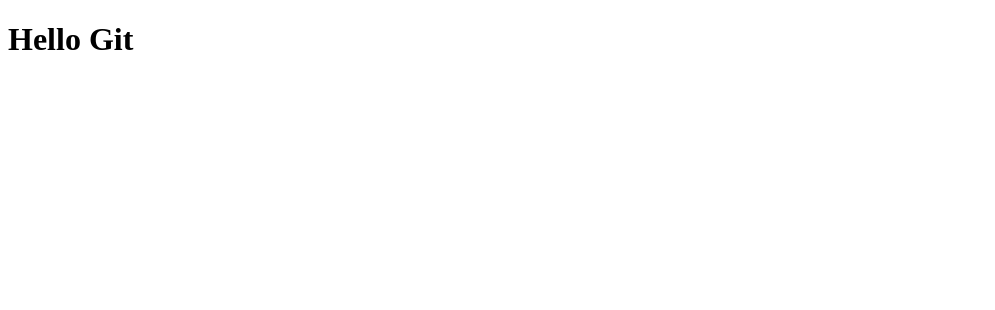
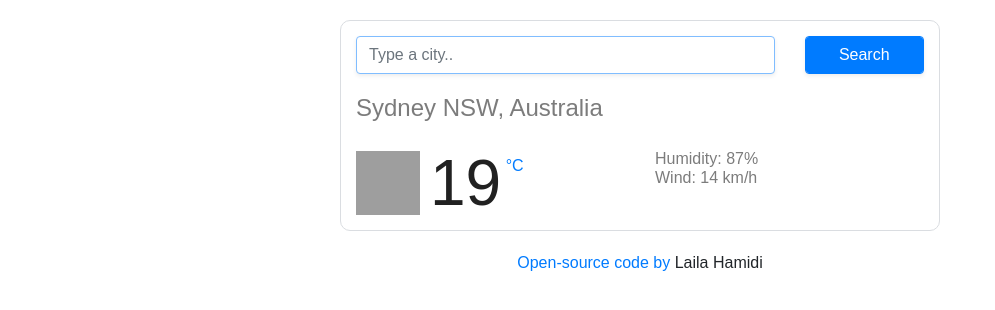
Before and after one commit to LailaCoder/Newproject, a plain HTML site: page INDEX.html in a window 1280 px wide. Shown: the whole page, without its empty margins (0-995 px from the left). Drawn offline with nearby package versions, Linux system fonts and the light colour scheme; grey boxes are pictures that could not be loaded.

Commit message:
final update

```diff
--- a/INDEX.html
+++ b/INDEX.html
@@ -2,11 +2,78 @@
 <html lang="en">
   <head>
     <meta charset="UTF-8" />
-    <meta http-equiv="X-UA-Compatible" content="IE=edge" />
     <meta name="viewport" content="width=device-width, initial-scale=1.0" />
-    <title>Document</title>
+    <meta http-equiv="X-UA-Compatible" content="ie=edge" />
+    <link
+      rel="stylesheet"
+      href="https://stackpath.bootstrapcdn.com/bootstrap/4.3.1/css/bootstrap.min.css"
+      integrity="sha384-ggOyR0iXCbMQv3Xipma34MD+dH/1fQ784/j6cY/iJTQUOhcWr7x9JvoRxT2MZw1T"
+      crossorigin="anonymous"
+    />
+    <link rel="stylesheet" href="styles.css" />
+    <script src="https://unpkg.com/axios/dist/axios.min.js"></script>
+    <title>Weather App</title>
   </head>
+
   <body>
-    <h1>Hello Git</h1>
+    <div class="container">
+      <div class="weather-app">
+        <form class="search-form" id="search-form">
+          <div class="row">
+            <div class="col-9">
+              <input
+                type="search"
+                placeholder="Type a city.."
+                autofocus="on"
+                autocomplete="off"
+                id="city-input"
+                class="form-control shadow-sm"
+              />
+            </div>
+            <div class="col-3">
+              <input
+                type="submit"
+                value="Search"
+                class="form-control btn btn-primary shadow-sm"
+              />
+            </div>
+          </div>
+        </form>
+        <h1 id="city-one">Sydney NSW, Australia</h1>
+        <ul>
+          <li id="date"></li>
+        </ul>
+        <div class="row">
+          <div class="col-6">
+            <div class="clearfix">
+              <img
+                src="https://ssl.gstatic.com/onebox/weather/64/partly_cloudy.png"
+                alt="Cloudy icon"
+                class="weather-icon float-left"
+              />
+              <div class="float-left">
+                <span class="temperature" id="temperatureone">19</span
+                ><span class="units">
+                  <a href="#" id="celsius-link">°C</a>
+                </span>
+              </div>
+            </div>
+          </div>
+          <div class="col-6">
+            <ul>
+              <li>Humidity: <span id="humidity"> 87% </span></li>
+              <li>Wind: <span id="wind"> 14 </span> km/h</li>
+            </ul>
+          </div>
+        </div>
+      </div>
+    </div>
+    <script src="index.js"></script>
+    <div class="bottom">
+      <a href="https://github.com/LailaCoder/Newproject" target="_blank"
+        >Open-source code by</a
+      >
+      Laila Hamidi
+    </div>
   </body>
 </html>
--- a/index.js
+++ b/index.js
@@ -0,0 +1,23 @@
+function displayWeatherCondition(response) {
+  document.querySelector("#city-one").innerHTML = response.data.name;
+  document.querySelector("#temperatureone").innerHTML = Math.round(
+    response.data.main.temp
+  );
+
+  document.querySelector("#humidity").innerHTML =
+    response.data.main.humidity + "%";
+  document.querySelector("#wind").innerHTML = Math.round(
+    response.data.wind.speed
+  );
+}
+
+function search(event) {
+  event.preventDefault();
+  let city = document.querySelector("#city-input").value;
+  let apiKey = "2f82b2e1aade838b77682f4a7bfb86fe";
+  let apiURL = `https://api.openweathermap.org/data/2.5/weather?q=${city}&appid=${apiKey}&units=metric`;
+  axios.get(apiURL).then(displayWeatherCondition);
+}
+
+let searchForm = document.querySelector("#search-form");
+searchForm.addEventListener("submit", search);
--- a/styles.css
+++ b/styles.css
@@ -53,3 +53,6 @@ li {
 .search-form {
   margin-bottom: 20px;
 }
+.bottom {
+  text-align: center;
+}
```
